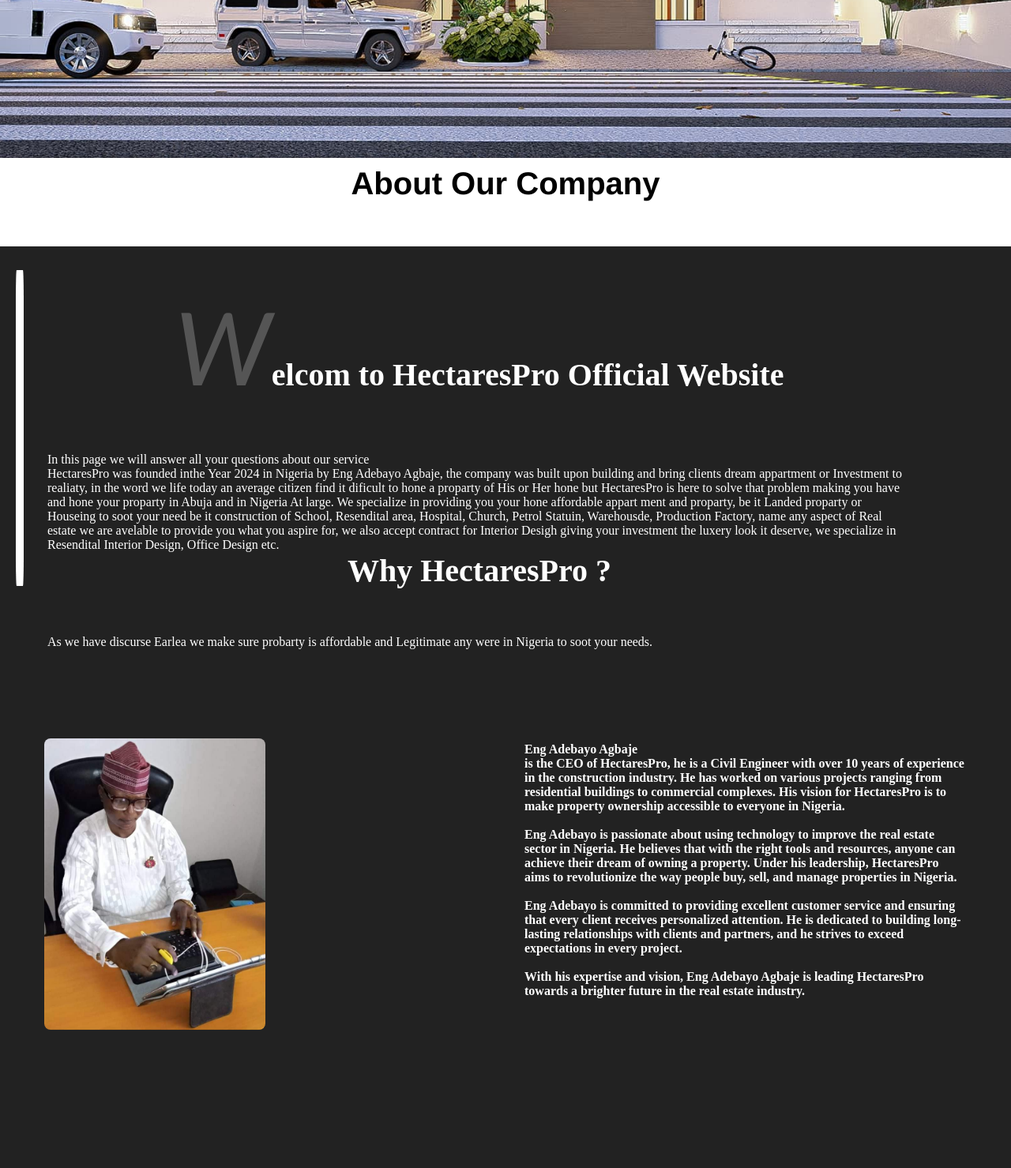
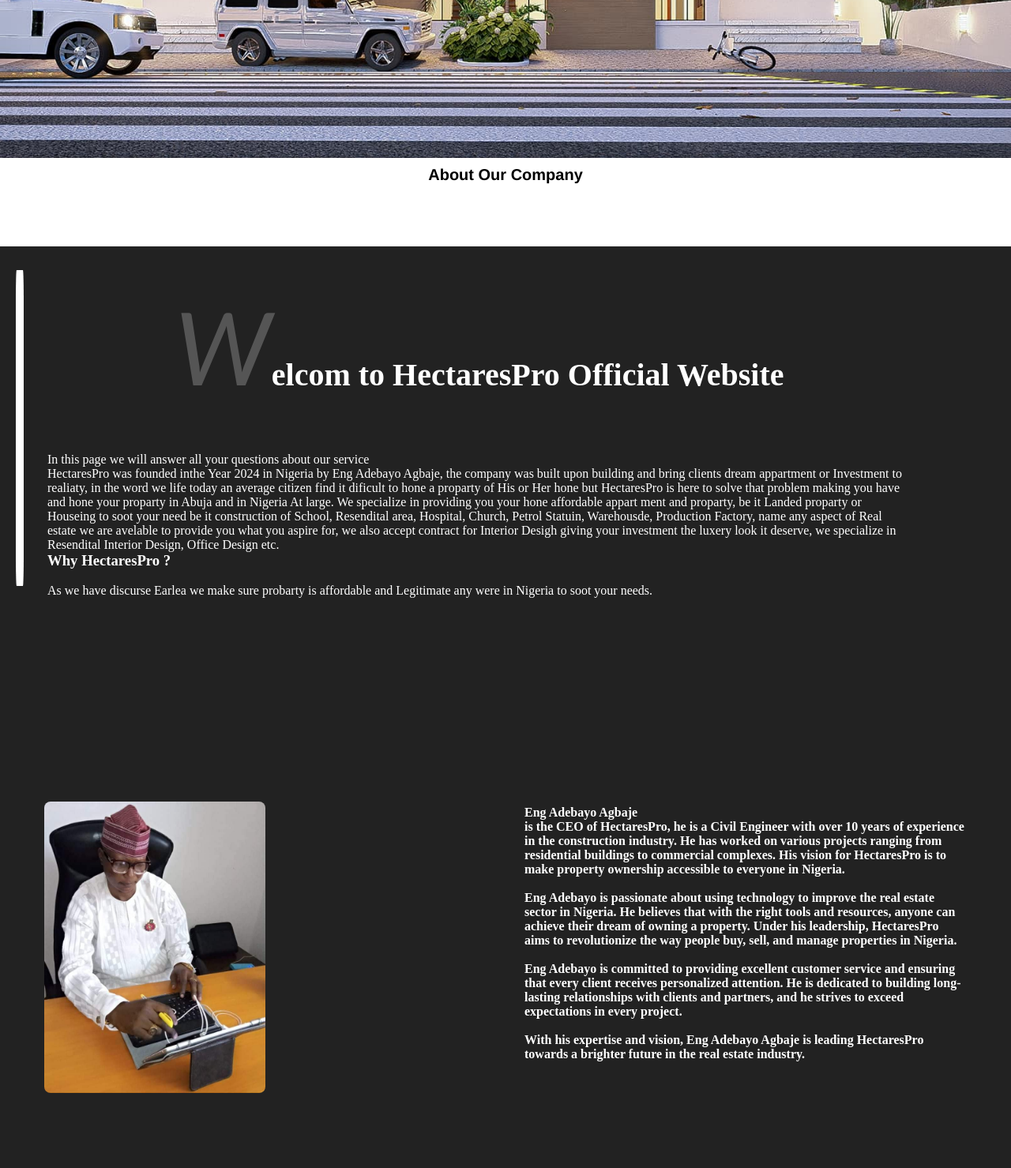
Before and after one commit to prince11emmanuel/Hectarespro, a Django app: page /about/ in a window 1280 px wide. Shown: the part 653-2132 px from the top of the page at 79% size. Run offline with Django 5.2, Linux system fonts and the light colour scheme.

Commit message:
Update about page and CSS styles

```diff
--- a/mainapp/static/mainapp/css/style.css
+++ b/mainapp/static/mainapp/css/style.css
@@ -293,7 +293,7 @@ button a {
 }
 
 .review-slide {
-  height: 15rem;
+  height: 15 rem;
   display: none;
   transition: all 0.5s ease-in-out;
   font-size: 1.2rem;
@@ -516,7 +516,7 @@ form textarea {
 }
 .about_company{
   width: 100%;
-  height: 35rem;
+  height: 40rem;
   justify-content: center;
   align-items: center;
 }
--- a/mainapp/templates/mainapp/about.html
+++ b/mainapp/templates/mainapp/about.html
@@ -25,9 +25,9 @@
 </section>
 <section class="about_company">
     <div class="company_tag">
-        <h1>About Our Company</h1>
+        <h1 style="font-size: 20px;">About Our Company</h1>
     </div>
-    <div class="company_content">
+    <section class="company_content">
         <div class="line">
         </div>
         <div class="content_text">
@@ -42,13 +42,13 @@
             avelable to provide you what you aspire for, we also accept contract for Interior Desigh giving your investment the luxery look it deserve, we specialize in Resendital Interior Design, Office Design etc.
               </p>
 
-              <h1>Why HectaresPro ?</h1> <br> <p>
+              <h3>Why HectaresPro ?</h3> <br> <p>
                 <blockquote> As we have discurse Earlea we make sure probarty is affordable and Legitimate
                     any were in Nigeria to soot your needs.
                 </blockquote>
               </p>
         </div>
-    </div>
+      </section>
 </section>
 
 <section id="about-ceo">
```
